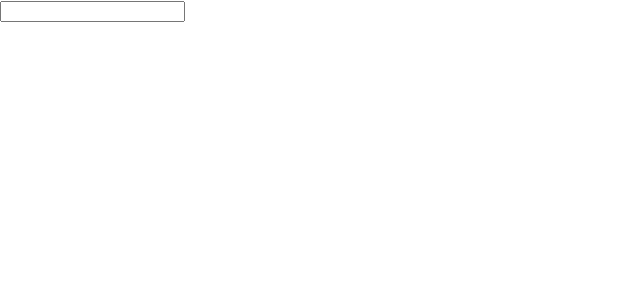
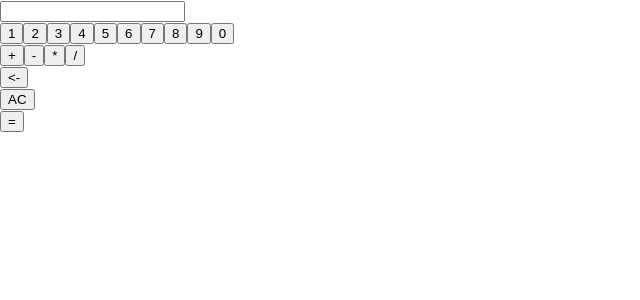
Before and after one commit to hyunjun9788/react-calculator-prac, a React (Create React App) app: page / in a window 1280 px wide. Shown: the top 300 px of the page, without its empty margins (0-640 px from the left). Built offline with nearby package versions, Linux system fonts and the light colour scheme.

Commit message:
chore:CalculatorBtn 추가 및 버튼 안보임 버그 수정

```diff
--- a/src/App.js
+++ b/src/App.js
@@ -1,25 +1,6 @@
 import './App.css';
-import styled from 'styled-components';
 import React, { useState } from 'react';
 import CalculatorBtn from './components/CalculatorBtn';
-
-const FirstRow = styled.div`
-  display: flex;
-`;
-const SecondRow = styled.div`
-  display: flex;
-`;
-const ThirdRow = styled.div`
-  display: flex;
-`;
-const FourRow = styled.div`
-  display: flex;
-`;
-const Button = styled.button`
-  width: 40px;
-  height: 40px;
-  font-size: 20px;
-`;
 
 function App() {
   const [currentValue, setCurrentValue] = useState('');
@@ -76,11 +57,18 @@ function App() {
   };
   const numberBtns = ['1', '2', '3', '4', '5', '6', '7', '8', '9', '0'];
   const operatorBtns = ['+', '-', '*', '/'];
+  const backspace = ['<-'];
+  const reset = ['AC'];
+  const result = ['='];
   //
   return (
     <div>
       <input type="text" value={currentValue} />
       <CalculatorBtn buttons={numberBtns} onClick={onClickNumber} />
+      <CalculatorBtn buttons={operatorBtns} onClick={onClickOperator} />
+      <CalculatorBtn buttons={backspace} onClick={onClickBackspace} />
+      <CalculatorBtn buttons={reset} onClick={onClickReset} />
+      <CalculatorBtn buttons={result} onClick={onClickResult} />
     </div>
   );
 }
--- a/src/components/CalculatorBtn.js
+++ b/src/components/CalculatorBtn.js
@@ -4,11 +4,11 @@ import Button from './Button';
 function CalculatorBtn({ buttons, onClick }) {
   return (
     <div>
-      {buttons.map((button) => {
-        <Button key={button} onClick={() => onClick(button)}>
-          {button}
-        </Button>;
-      })}
+      {buttons.map((value) => (
+        <Button key={value} onClick={() => onClick(value)}>
+          {value}
+        </Button>
+      ))}
     </div>
   );
 }
--- a/src/index.js
+++ b/src/index.js
@@ -3,10 +3,9 @@ import ReactDOM from 'react-dom/client';
 import './index.css';
 import App from './App';
 
-
 const root = ReactDOM.createRoot(document.getElementById('root'));
 root.render(
   <React.StrictMode>
     <App />
-  </React.StrictMode>
+  </React.StrictMode>,
 );
```
Also changed, not shown: src/components/Row.js (+4 -4 lines).
